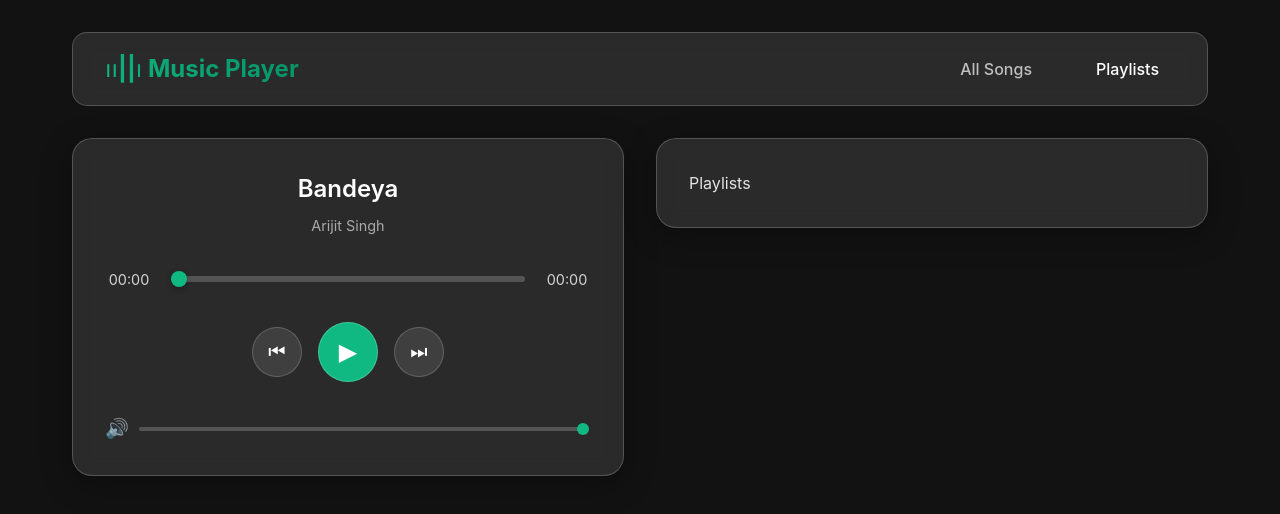
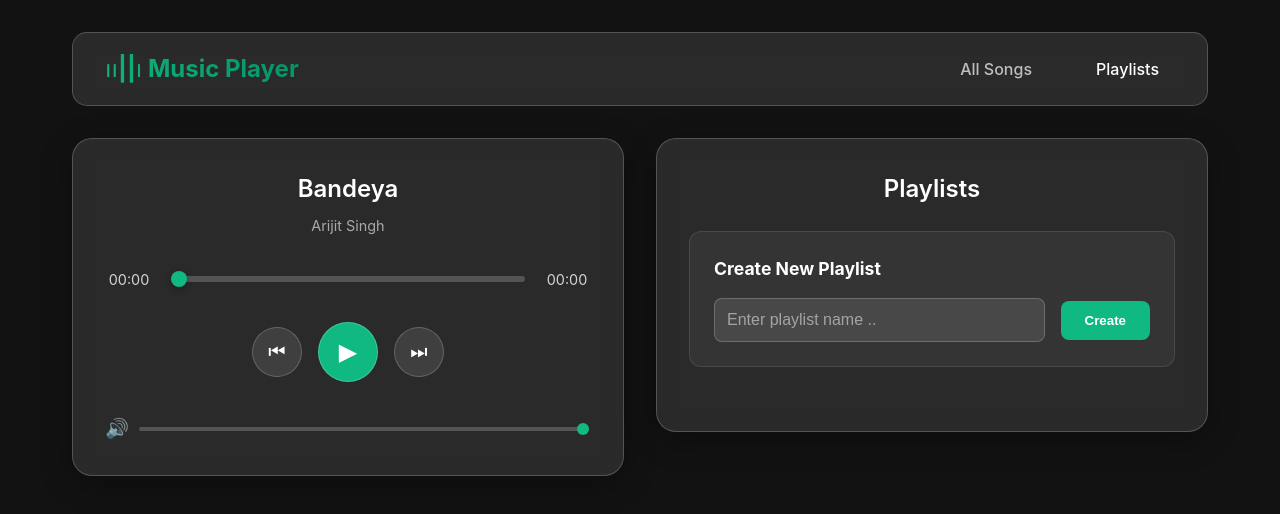
Before and after one commit to BisuMandi/music-player, a React (Vite) app: page /playlists in a window 1280 px wide. Shown: the top 514 px of the page. Built offline with nearby package versions, Linux system fonts and the light colour scheme.

Commit message:
playlists: add playlist creation form with input validation

```diff
--- a/src/components/Playlists.jsx
+++ b/src/components/Playlists.jsx
@@ -1,5 +1,30 @@
+import { useState } from "react"
+import { useMusic } from "../contexts/MusicContext";
+
 export const Playlists = () => {
+    const [newPlaylistName, setNewPlaylistName] = useState("");
+    const { playlists, createPlaylist } = useMusic();
+
+    const handleCreatePlaylist = () => {
+        if (newPlaylistName.trim()) {
+            createPlaylist(newPlaylistName.trim());
+
+            setNewPlaylistName("");
+        }
+    }
+
     return (
-        <div>Playlists</div>
+        <div className="playlists">
+            <h2>Playlists</h2>
+
+            <div className="create-playlist">
+                <h3>Create New Playlist</h3>
+                <div className="playlist-form">
+                    <input type="text" placeholder="Enter playlist name .." className="playlist-input" value={newPlaylistName} onChange={e => setNewPlaylistName(e.target.value)} />
+
+                    <button className="create-btn" onClick={handleCreatePlaylist} >Create</button>
+                </div>
+            </div>
+        </div>
     )
 }
--- a/src/contexts/MusicContext.jsx
+++ b/src/contexts/MusicContext.jsx
@@ -69,7 +69,18 @@ export const MusicProvider = ({ children }) => {
     const [volume, setVolume] = useState(1);
     const [duration, setDuration] = useState(0);
     const [isPlaying, setIsPlaying] = useState(false);
+    const [playlists, setPlaylists] = useState([]);
 
+
+    const createPlaylist = name => {
+        const newPlaylist = {
+            id: Date.now(),
+            name,
+            songs: []
+        }
+
+        setPlaylists(prev => [...prev, newPlaylist]);
+    }
 
     const handleMusicPlay = (song, index) => {
         setCurrentTrack(song);
@@ -111,7 +122,7 @@ export const MusicProvider = ({ children }) => {
 
     return (
         <MusicContext.Provider
-            value={{ allSongs, currentTrack, currentTrackIndex, handleMusicPlay, formateTime, currentTime, setCurrentTime, duration, setDuration, nextTrack, previousTrack, isPlaying, play, pause, volume, setVolume }}
+            value={{ allSongs, currentTrack, currentTrackIndex, handleMusicPlay, formateTime, currentTime, setCurrentTime, duration, setDuration, nextTrack, previousTrack, isPlaying, play, pause, volume, setVolume, playlists, setPlaylists, createPlaylist }}
         >
             {children}
         </MusicContext.Provider>
```
